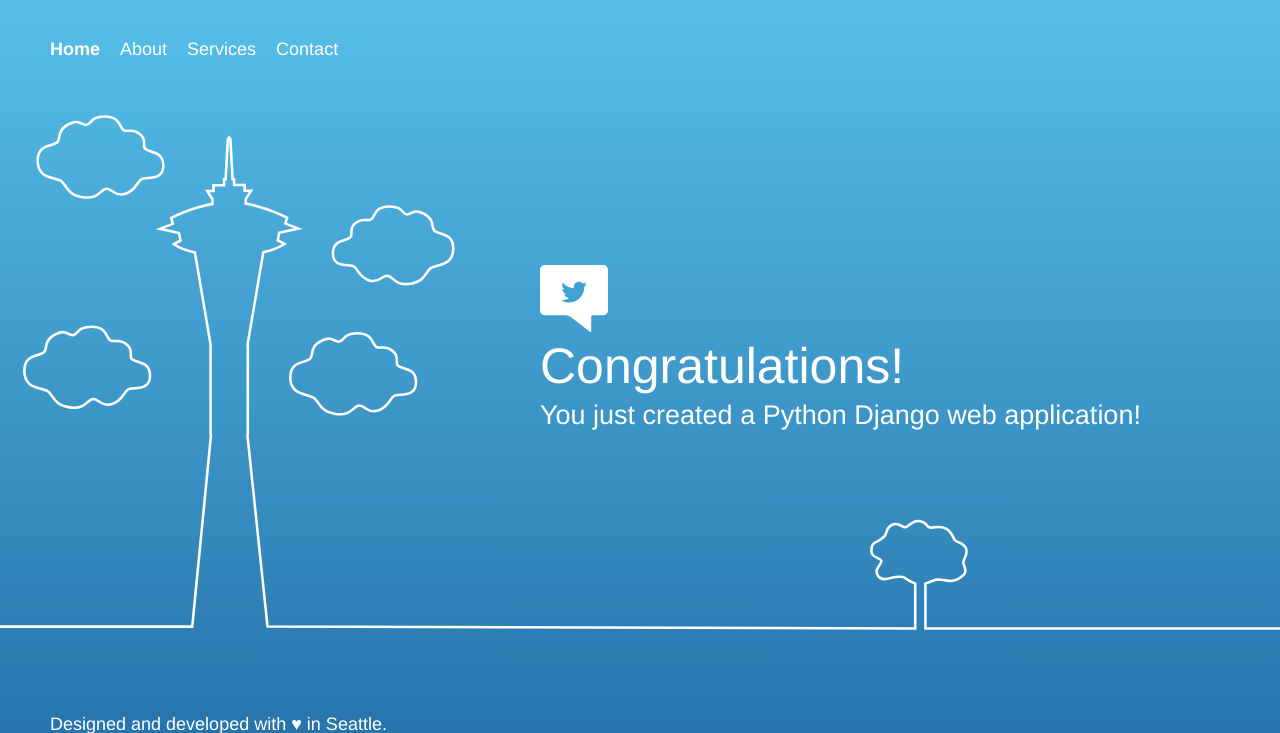
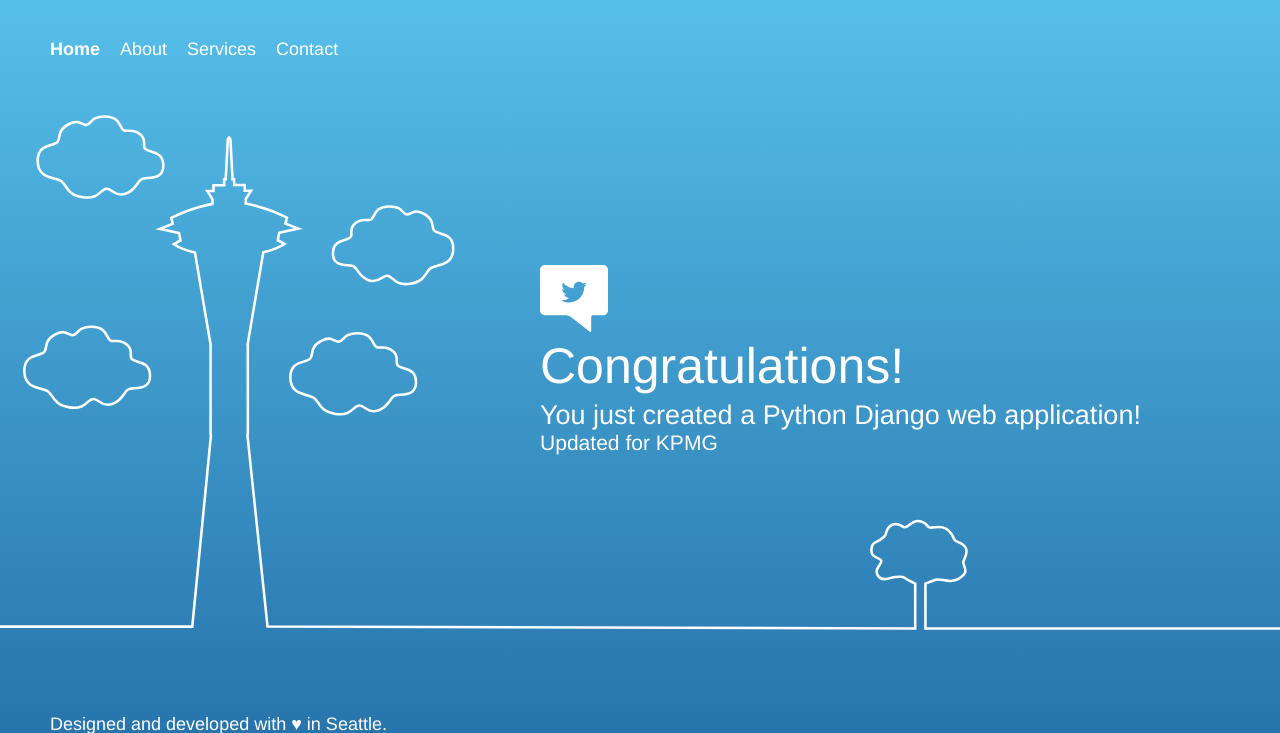
Before and after one commit to chrisking/DjangoDemo, a Django app: page / in a window 1280 px wide. Shown: the part 16-749 px from the top of the page. Run offline with Django 3.2, Linux system fonts and the light colour scheme.

Commit message:
test commit for pipeline

```diff
--- a/helloworld/templates/index.html
+++ b/helloworld/templates/index.html
@@ -60,6 +60,7 @@
             <div class="text">
                 <h1>Congratulations!</h1>
                 <h2>You just created a Python Django web application!</h2>
+                <h3> Updated for KPMG </h3>
             </div>
         </div>
     </div>
```
